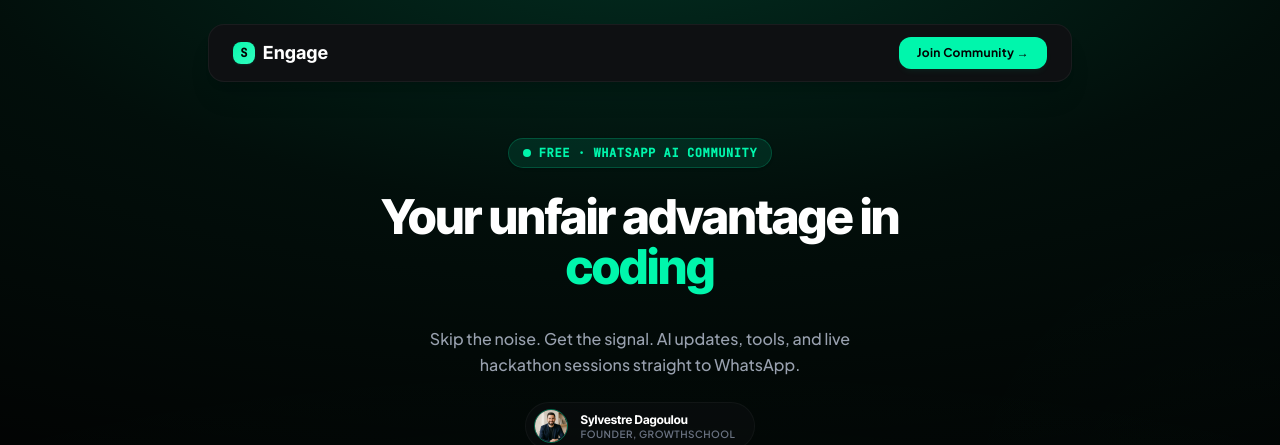
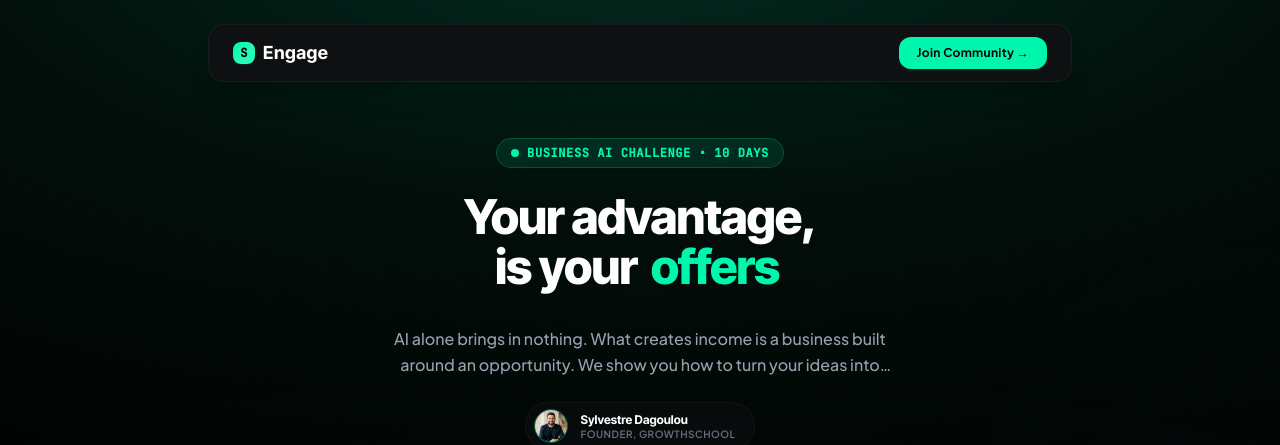
Before and after one commit to primestudiox/engage, a React (Vite) app: page / in a window 1280 px wide. Shown: the top 445 px of the page. Built offline with nearby package versions, Linux system fonts and the light colour scheme; no server answers.

Commit message:
feat: update hero section content and layout
Refactor hero component for better responsiveness and accessibility. Update value proposition and rotating words in translations to align with the new 10-day Business AI Challenge messaging.

```diff
--- a/src/App.tsx
+++ b/src/App.tsx
@@ -118,11 +118,13 @@ export default function App() {
             transition={{ delay: 0.15 }}
             className="space-y-4"
           >
-            <h1 className="text-4xl sm:text-5xl md:text-6.5xl font-extrabold font-serif text-white tracking-tight leading-[1.05] max-w-xl mx-auto">
+            <h1 className="notranslate text-[22px] min-[360px]:text-[25px] min-[400px]:text-3xl sm:text-5xl md:text-6.5xl font-extrabold font-serif text-white tracking-tight leading-[1.05] max-w-xl mx-auto" translate="no">
               {t.hero.titlePre}
-              <br className="hidden md:block" />
-              <RotatingWords words={t.hero.rotatingWords} />
-              {t.hero.titlePost}
+              <br className="block" />
+              <span>{t.hero.titlePost}</span>{' '}
+              {t.hero.rotatingWords && t.hero.rotatingWords.length > 0 && (
+                <RotatingWords words={t.hero.rotatingWords} />
+              )}
             </h1>
           </motion.div>
 
@@ -131,7 +133,7 @@ export default function App() {
             initial={{ opacity: 0, y: 10 }}
             animate={{ opacity: 1, y: 0 }}
             transition={{ delay: 0.25 }}
-            className="text-gray-400 font-medium leading-relaxed max-w-lg mx-auto text-sm md:text-base px-2"
+            className="text-gray-400 font-medium leading-relaxed max-w-lg mx-auto text-sm md:text-base px-2 line-clamp-2 overflow-hidden"
           >
             {t.hero.sub}
           </motion.p>
--- a/src/data/translations.ts
+++ b/src/data/translations.ts
@@ -7,11 +7,11 @@ export const translations: Record<'en' | 'fr' | 'es', TranslationSchema> = {
       cta: 'Join Community →',
     },
     hero: {
-      badge: 'Free · WhatsApp AI Community',
-      titlePre: 'Your unfair advantage in',
-      titlePost: '',
-      rotatingWords: ['AI', 'business', 'coding', 'productivity', 'the future'],
-      sub: 'Skip the noise. Get the signal. AI updates, tools, and live hackathon sessions straight to WhatsApp.',
+      badge: 'Business AI Challenge • 10 Days',
+      titlePre: 'Your advantage,',
+      titlePost: 'is your',
+      rotatingWords: ['skills', 'execution', 'offers', 'business', 'vision', 'mindset'],
+      sub: 'AI alone brings in nothing. What creates income is a business built around an opportunity. We show you how to turn your ideas into offers people are ready to buy.',
     },
     founder: {
       name: 'Sylvestre Dagoulou',
@@ -133,11 +133,11 @@ export const translations: Record<'en' | 'fr' | 'es', TranslationSchema> = {
       cta: 'Rejoindre la Communauté →',
     },
     hero: {
-      badge: 'Gratuit · Communauté IA WhatsApp',
-      titlePre: 'Votre avantage déloyal en',
-      titlePost: '',
-      rotatingWords: ['IA', 'business', 'code', 'productivité', 'futur'],
-      sub: 'Évitez le bruit du web. Obtenez le signal clair. Mises à jour IA, outils exclusifs et masterminds en direct directement sur WhatsApp.',
+      badge: 'Challenge Business IA • 10 Jours',
+      titlePre: 'Votre avantage,',
+      titlePost: "c'est votre",
+      rotatingWords: ['compétence', 'exécution', 'offre', 'business', 'vision', 'audace'],
+      sub: "L'IA seule ne rapporte rien. Ce qui crée des revenus, c'est un business construit autour d'une opportunité. Nous vous montrons comment transformer vos idées en offres que les gens sont prêts à acheter.",
     },
     founder: {
       name: 'Sylvestre Dagoulou',
@@ -259,11 +259,11 @@ export const translations: Record<'en' | 'fr' | 'es', TranslationSchema> = {
       cta: 'Unirse a la Comunidad →',
     },
     hero: {
-      badge: 'Gratis · Comunidad de IA en WhatsApp',
-      titlePre: 'Tu ventaja competitiva en',
-      titlePost: '',
-      rotatingWords: ['IA', 'negocios', 'programación', 'productividad', 'futuro'],
-      sub: 'Olvídate del ruido. Obtén la señal clara. Actualizaciones de IA, herramientas selectas y masterminds directo en tu WhatsApp.',
+      badge: 'Reto de Negocio e IA • 10 Días',
+      titlePre: 'Tu ventaja,',
+      titlePost: 'es tu',
+      rotatingWords: ['habilidad', 'ejecución', 'oferta', 'negocio', 'visión', 'audacia'],
+      sub: 'La IA por sí sola no genera ingresos. Lo que genera ingresos es un negocio construido alrededor de una oportunidad. Te enseñamos cómo transformar tus ideas en ofertas que la gente esté dispuesta a comprar.',
     },
     founder: {
       name: 'Sylvestre Dagoulou',
```
